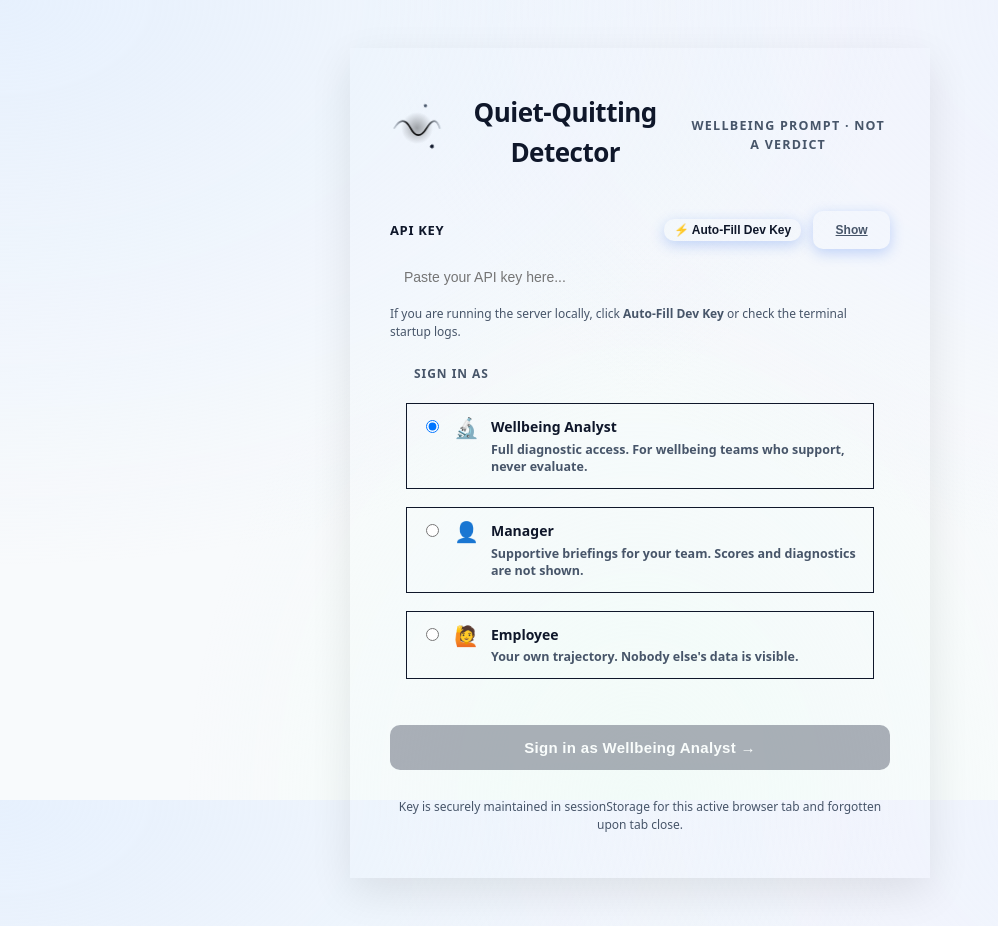
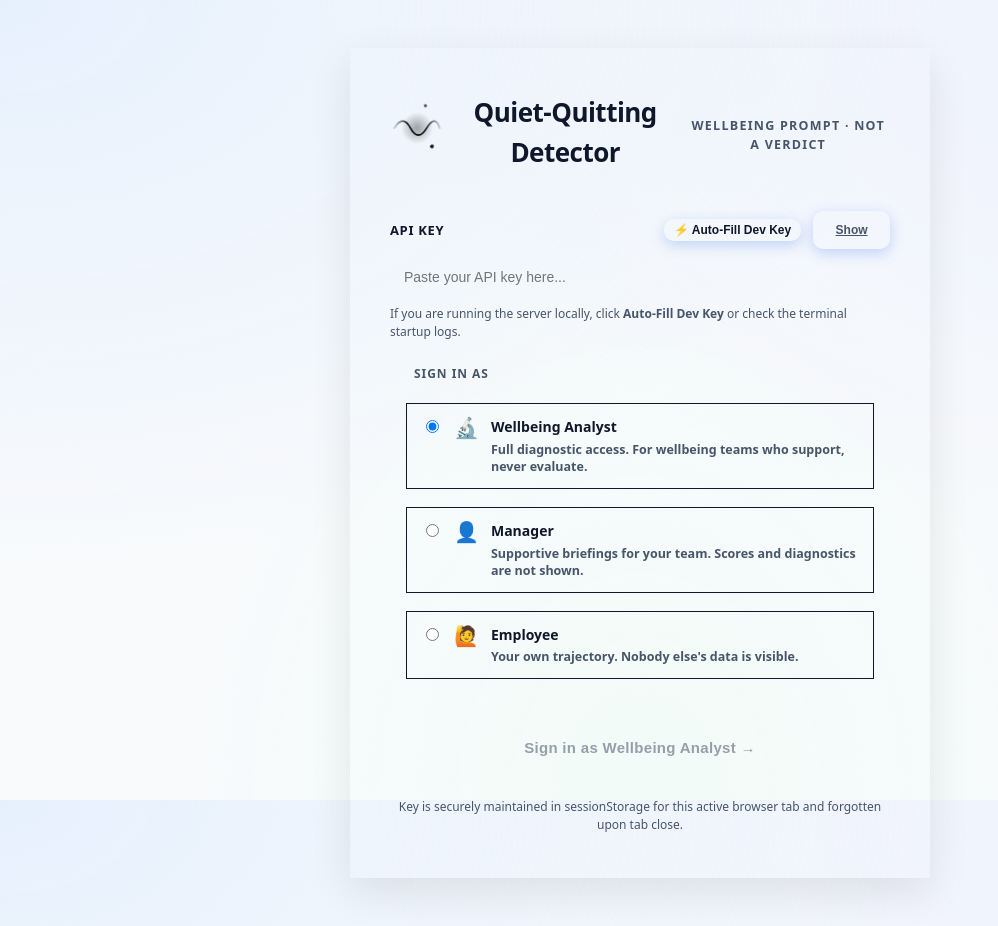
Before and after one commit to Athish2002/quiet-quitting-detector, a React (Vite) app in the folder frontend/: page / in a window 1280 px wide. Shown: the whole page, without its empty margins (0-998 px from the left). Built offline with nearby package versions, Linux system fonts and the light colour scheme.

Commit message:
feat(deploy): fix sign-in button contrast and add Render blueprint config
- Fix button text contrast in ApiKeyGate for dark and light themes
- Update Dockerfile to multi-stage build (Node 22 frontend + Python 3.12 backend)
- Add render.yaml Blueprint for 1-click free tier deployment on Render

```diff
--- a/frontend/src/components/ApiKeyGate.tsx
+++ b/frontend/src/components/ApiKeyGate.tsx
@@ -262,9 +262,9 @@ export function ApiKeyGate({ children }: { children: React.ReactNode }) {
               fontSize: "15px",
               fontWeight: 700,
               letterSpacing: "0.02em",
-              background: draft.trim() ? "var(--ink)" : "#6B7280",
-              color: "#FFFFFF",
-              border: "none",
+              background: draft.trim() ? "var(--ink)" : "var(--rule)",
+              color: draft.trim() ? "var(--paper)" : "var(--muted)",
+              border: "1px solid var(--rule)",
               cursor: draft.trim() ? "pointer" : "not-allowed",
               boxShadow: draft.trim() ? "0 4px 16px rgba(0,0,0,0.15)" : "none",
               transition: "all 0.2s ease",
```
Also changed, not shown: 2 other files (tests, documents, lock files or other folders).
